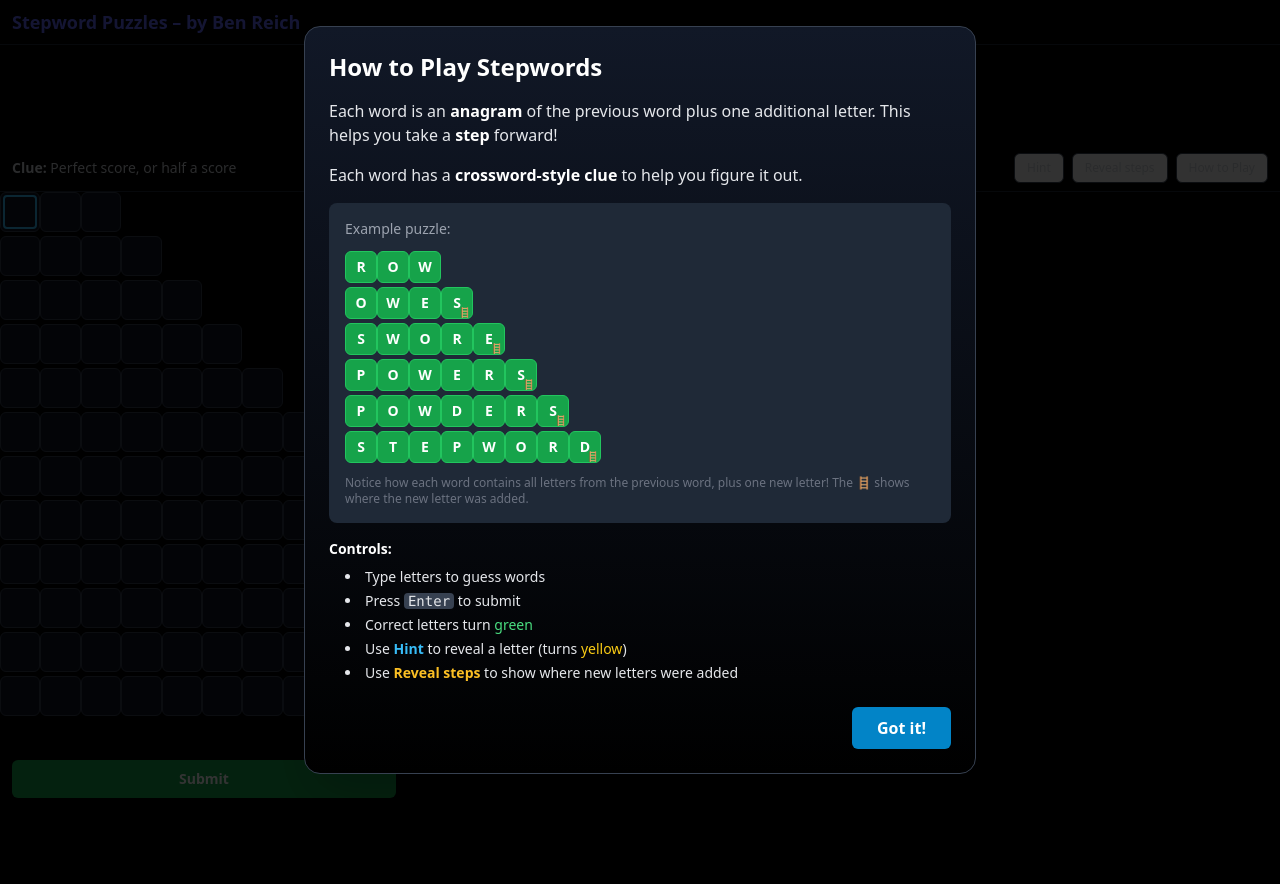
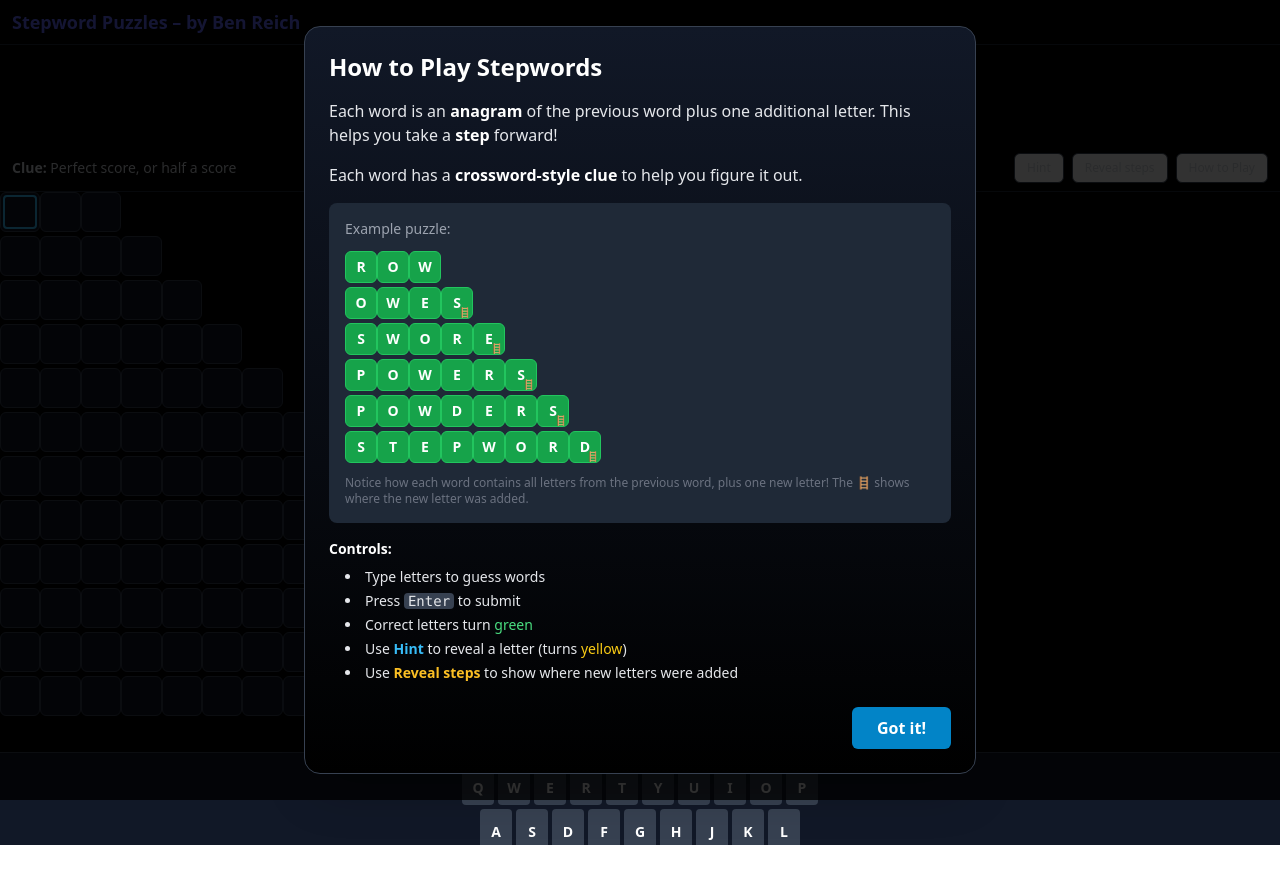
Before and after one commit to benreich4/stepwords, a React (Vite) app: page /1 in a window 1280 px wide. Shown: the top 884 px of the page. After the commit the page ends 845 px from the top, so only its background shows below. Built offline with nearby package versions, Linux system fonts and the light colour scheme.

Commit message:
Use permanent on-screen keyboard

```diff
--- a/src/Game.jsx
+++ b/src/Game.jsx
@@ -2,6 +2,7 @@ import React, { useEffect, useRef, useState } from "react";
 import LetterGrid from "./components/LetterGrid.jsx";
 import ShareModal from "./components/ShareModal.jsx";
 import HowToPlayModal from "./components/HowToPlayModal.jsx";
+import OnScreenKeyboard from "./components/OnScreenKeyboard.jsx";
 import { formatLongDate } from "./lib/date.js";
 import { buildEmojiShareGridFrom, computeStepIndices, isPuzzleSolved } from "./lib/gameUtils.js";
 export default function Game({ puzzle }) {
@@ -57,6 +58,7 @@ export default function Game({ puzzle }) {
   const [message, setMessage] = useState("");
   const inputRef = useRef(null);
   const [ime, setIme] = useState("");
+  const [isMobile, setIsMobile] = useState(false);
   // Hint system: arm once, then reveal by tapping any confirmed letter (green)
   const [hintArmed, setHintArmed] = useState(false);
   // Colors now simplified: 'G' for correct, 'Y' for hinted or previously incorrect
@@ -119,9 +121,29 @@ export default function Game({ puzzle }) {
   const rowLen = (r) => rows[r].answer.length;
 
   useEffect(() => {
-    inputRef.current?.focus();
     setMessage("");
   }, [level]);
+
+  // Detect mobile device
+  useEffect(() => {
+    const checkMobile = () => {
+      // Only consider it mobile if it's actually a mobile device, not just small screen
+      const isMobileDevice = /Android|iPhone|iPad|iPod|BlackBerry|IEMobile|Opera Mini/i.test(navigator.userAgent);
+      setIsMobile(isMobileDevice);
+    };
+    checkMobile();
+    window.addEventListener('resize', checkMobile);
+    return () => window.removeEventListener('resize', checkMobile);
+  }, []);
+
+  // Focus input on desktop
+  useEffect(() => {
+    console.log('Focus effect:', { isMobile, hasInput: !!inputRef.current });
+    if (!isMobile && inputRef.current) {
+      inputRef.current.focus();
+      console.log('Input focused');
+    }
+  }, [level, isMobile]);
 
   // Show how to play modal on first visit
   useEffect(() => {
@@ -304,16 +326,49 @@ export default function Game({ puzzle }) {
     setMessage("Kept correct letters. Try filling the rest.");
   }
 
+  // Keyboard event handlers (desktop)
   function onKeyDown(e) {
-    // ✅ Let browser/system shortcuts work (Cmd/Ctrl combos, F5, etc.)
-    if (e.metaKey || e.ctrlKey) return;              // Cmd+R/Cmd+L/Cmd+F, Ctrl+R/Ctrl+F...
-    if (e.key === "F5") return;                      // Refresh
-    if (e.altKey && (e.key === "ArrowLeft" || e.key === "ArrowRight")) return; // history nav
+    console.log('Key pressed:', e.key, 'isMobile:', isMobile);
+    if (isMobile) return; // Only handle keyboard on desktop
+
+    // Let browser/system shortcuts work (Cmd/Ctrl combos, F5, etc.)
+    if (e.metaKey || e.ctrlKey) return;
+    if (e.key === "F5") return;
+    if (e.altKey && (e.key === "ArrowLeft" || e.key === "ArrowRight")) return;
 
     if (e.key === "Tab") { e.preventDefault(); moveLevel(e.shiftKey ? -1 : 1); return; }
     if (e.key === "Enter") { e.preventDefault(); submitRow(level); return; }
     if (e.key === "Backspace") {
       e.preventDefault();
+      handleBackspace();
+      return;
+    }
+
+    if (e.key === "ArrowLeft") { e.preventDefault(); stepCursorInRow(-1); return; }
+    if (e.key === "ArrowRight") { e.preventDefault(); stepCursorInRow(1); return; }
+    if (e.key === "ArrowUp") { e.preventDefault(); if (level > 0) moveLevel(-1); return; }
+    if (e.key === "ArrowDown") { e.preventDefault(); if (level < rows.length - 1) moveLevel(1); return; }
+    if (/^[a-z]$/i.test(e.key)) { e.preventDefault(); typeChar(e.key); return; }
+  }
+
+  function onTextInput(e) {
+    if (isMobile) return; // Only handle on desktop
+    const v = e.target.value || "";
+    const letters = v.match(/[a-zA-Z]/g);
+    if (letters && letters.length) typeChar(letters[letters.length - 1]);
+    setIme("");
+  }
+
+  // On-screen keyboard handlers (mobile)
+  const handleKeyPress = (key) => {
+    typeChar(key);
+  };
+
+  const handleEnter = () => {
+    submitRow(level);
+  };
+
+  const handleBackspace = () => {
     const len = rowLen(level);
     const cur = (guesses[level] || "").toUpperCase().padEnd(len, " ").slice(0, len);
 
@@ -333,22 +388,7 @@ export default function Game({ puzzle }) {
     let pos = cursor - 1;
     while (pos >= 0 && isBlocked(level, pos)) pos--;
     setCursor(Math.max(0, pos >= 0 ? pos : 0));
-      return;
-    }
-
-    if (e.key === "ArrowLeft") { e.preventDefault(); stepCursorInRow(-1); return; }
-    if (e.key === "ArrowRight") { e.preventDefault(); stepCursorInRow(1); return; }
-    if (e.key === "ArrowUp")   { e.preventDefault(); if (level > 0) moveLevel(-1); return; }
-    if (e.key === "ArrowDown") { e.preventDefault(); if (level < rows.length - 1) moveLevel(1);  return; }
-    if (/^[a-z]$/i.test(e.key)) { e.preventDefault(); typeChar(e.key); return; }
-  }
-
-  function onTextInput(e) {
-    const v = e.target.value || "";
-    const letters = v.match(/[a-zA-Z]/g);
-    if (letters && letters.length) typeChar(letters[letters.length - 1]);
-    setIme("");
-  }
+  };
 
   // Treat both real locks and hint-reveals as "blocked"
   function isBlocked(rowIndex, colIndex) {
@@ -358,7 +398,7 @@ export default function Game({ puzzle }) {
 
 
   return (
-    <div className="w-screen min-h-screen bg-black">
+    <div className="w-screen h-screen bg-black flex flex-col">
       <div className="px-3 text-center pt-6">
         {/* Big date */}
         {puzzle.date && (
@@ -417,21 +457,34 @@ export default function Game({ puzzle }) {
         </div>
       </div>
 
-      <div className="overflow-y-auto pb-[22vh]">
-        {/* hidden input to capture typing & mobile keyboard */}
+      <div
+        className="flex-1 overflow-y-auto"
+        onClick={() => {
+          console.log('Click handler:', { isMobile, hasInput: !!inputRef.current });
+          if (!isMobile && inputRef.current) {
+            inputRef.current.focus();
+            console.log('Input focused from click');
+          }
+        }}
+      >
+        {/* Hidden input for keyboard capture */}
         <input
           ref={inputRef}
           onKeyDown={onKeyDown}
           onChange={onTextInput}
           value={ime}
-          onBlur={() => setTimeout(() => inputRef.current?.focus(), 0)}
-          inputMode="latin"
+          onBlur={() => {
+            if (!isMobile) {
+              setTimeout(() => inputRef.current?.focus(), 0);
+            }
+          }}
+          inputMode={isMobile ? "none" : "latin"}
           enterKeyHint="done"
           autoCapitalize="none"
           autoComplete="off"
           autoCorrect="off"
           spellCheck={false}
-          className="absolute opacity-0 pointer-events-none -left-[9999px] w-px h-px"
+          className="absolute opacity-0 -left-[9999px] w-px h-px"
           aria-hidden
         />
 
@@ -450,23 +503,21 @@ export default function Game({ puzzle }) {
             } else {
               setLevel(i);
               setCursor(col);
+              if (!isMobile) {
                 inputRef.current?.focus();
+              }
             }
           }}
         />
 
         <div className="h-6 mt-3 text-xs text-gray-300 px-3">{message}</div>
 
-        <div className="mt-2 px-3 w-full">
-          <button
-            onClick={() => submitRow(level)}
-            className="w-full max-w-sm px-3 py-2 rounded-md bg-green-600 text-white text-sm font-semibold shadow hover:bg-green-700"
-          >
-            Submit
-          </button>
-        </div>
-
-        <div className="w-full" style={{ height: "20vh" }} />
+        {/* On-screen keyboard */}
+        <OnScreenKeyboard
+          onKeyPress={handleKeyPress}
+          onEnter={handleEnter}
+          onBackspace={handleBackspace}
+        />
       </div>
 
       {showShare && (
--- /dev/null
+++ b/src/components/OnScreenKeyboard.jsx
@@ -0,0 +1,55 @@
+export default function OnScreenKeyboard({ onKeyPress, onEnter, onBackspace, disabledKeys = new Set() }) {
+  const rows = [
+    ['Q', 'W', 'E', 'R', 'T', 'Y', 'U', 'I', 'O', 'P'],
+    ['A', 'S', 'D', 'F', 'G', 'H', 'J', 'K', 'L'],
+    ['SUBMIT', 'Z', 'X', 'C', 'V', 'B', 'N', 'M', 'BACKSPACE']
+  ];
+
+  const handleKeyClick = (key) => {
+    if (key === 'SUBMIT') {
+      onEnter();
+    } else if (key === 'BACKSPACE') {
+      onBackspace();
+    } else {
+      onKeyPress(key);
+    }
+  };
+
+  const getKeyClass = (key) => {
+    const baseClass = "px-2 py-3 rounded text-sm font-semibold select-none touch-manipulation";
+
+    if (key === 'SUBMIT' || key === 'BACKSPACE') {
+      return `${baseClass} bg-gray-600 text-white hover:bg-gray-500 active:bg-gray-700`;
+    }
+
+    const isDisabled = disabledKeys.has(key);
+    return `${baseClass} ${
+      isDisabled
+        ? "bg-gray-800 text-gray-500 cursor-not-allowed"
+        : "bg-gray-700 text-white hover:bg-gray-600 active:bg-gray-800"
+    }`;
+  };
+
+  return (
+    <div className="w-full px-2 py-3 bg-gray-900 border-t border-gray-700">
+      {rows.map((row, rowIndex) => (
+        <div key={rowIndex} className="flex justify-center gap-1 mb-1">
+          {row.map((key) => (
+            <button
+              key={key}
+              onClick={() => !disabledKeys.has(key) && handleKeyClick(key)}
+              disabled={disabledKeys.has(key)}
+              className={getKeyClass(key)}
+              style={{
+                minWidth: key === 'SUBMIT' || key === 'BACKSPACE' ? '60px' : '32px',
+                height: '40px'
+              }}
+            >
+              {key === 'BACKSPACE' ? '⌫' : key}
+            </button>
+          ))}
+        </div>
+      ))}
+    </div>
+  );
+}
```
Lines whose indentation alone changed are shown as unchanged.
